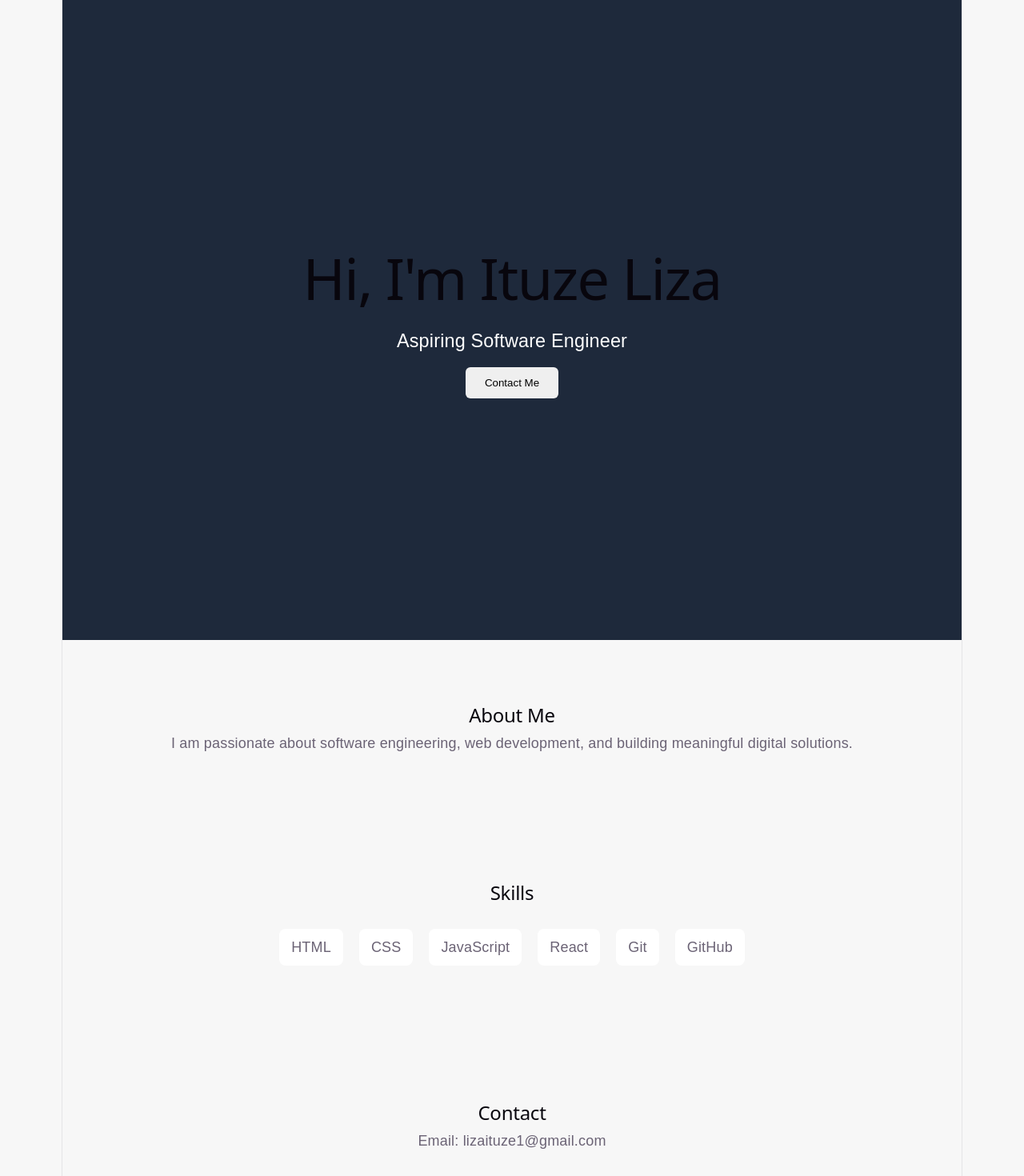
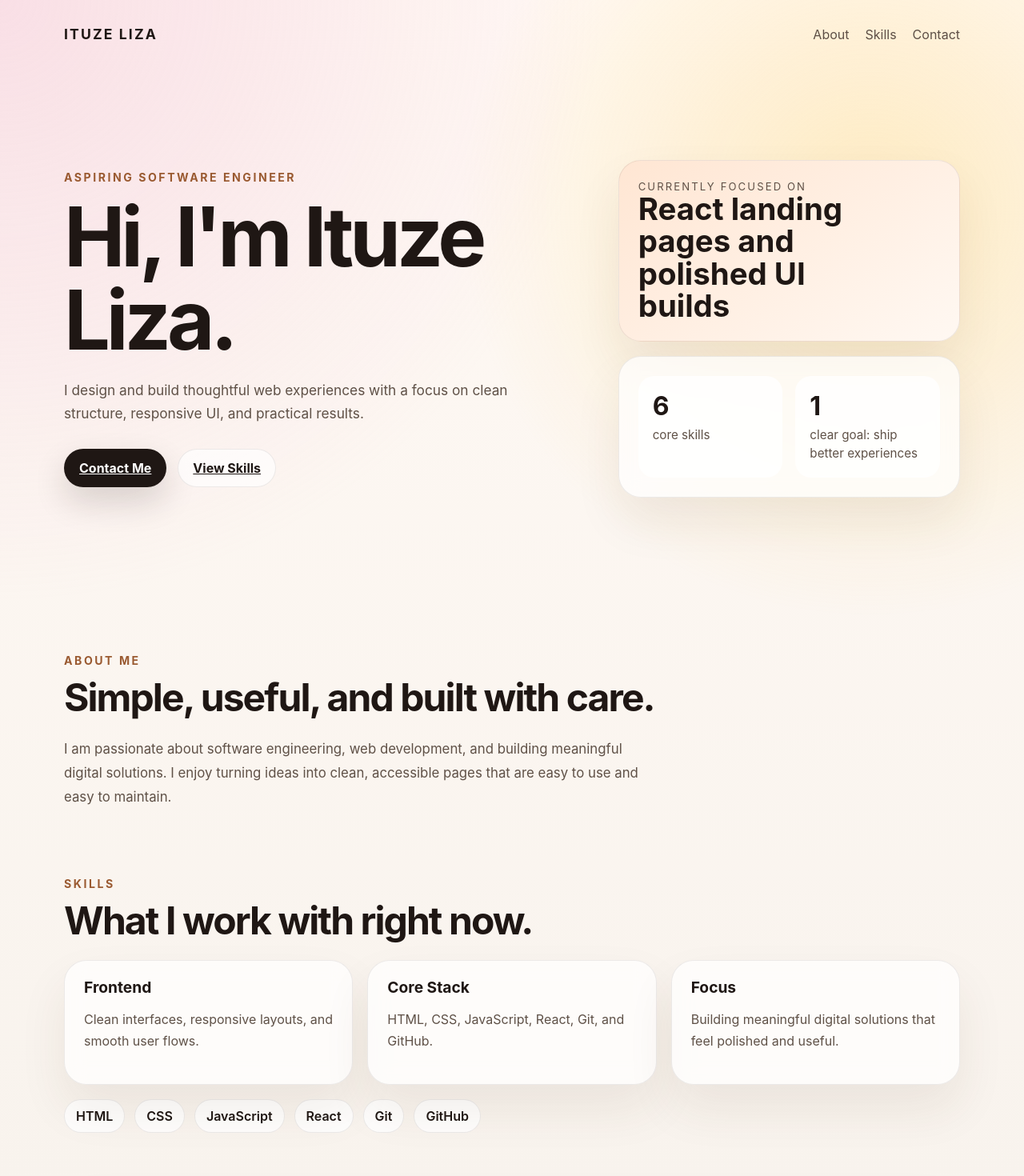
Before and after one commit to lizaituze/landingpage, a React (Vite) app: page / in a window 1280 px wide. Shown: the top 1470 px of the page at 80% size. Built offline with nearby package versions, Linux system fonts and the light colour scheme.

Commit message:
Refine portfolio landing page

```diff
--- a/src/App.css
+++ b/src/App.css
@@ -1,58 +1,335 @@
-* {
-  margin: 0;
-  padding: 0;
-  box-sizing: border-box;
+.page-shell {
+  position: relative;
+  overflow: hidden;
+  padding: 24px;
 }
 
-body {
-  font-family: Arial, sans-serif;
-  background: #f7f7f7;
+.page-shell::before {
+  content: "";
+  position: absolute;
+  inset: 0;
+  background:
+    radial-gradient(circle at top left, rgba(238, 174, 202, 0.35), transparent 35%),
+    radial-gradient(circle at 85% 15%, rgba(255, 209, 102, 0.35), transparent 28%),
+    linear-gradient(180deg, #fff9f4 0%, #f7f2ec 100%);
+  z-index: -1;
+}
+
+.topbar,
+.hero,
+.section {
+  width: min(1120px, 100%);
+  margin: 0 auto;
+}
+
+.topbar {
+  display: flex;
+  align-items: center;
+  justify-content: space-between;
+  gap: 20px;
+  padding: 8px 0 28px;
+}
+
+.brand,
+.nav a,
+.contact-card a {
+  color: inherit;
+  text-decoration: none;
+}
+
+.brand {
+  font-size: 1.1rem;
+  font-weight: 700;
+  letter-spacing: 0.12em;
+  text-transform: uppercase;
+}
+
+.nav {
+  display: flex;
+  gap: 20px;
+  flex-wrap: wrap;
+}
+
+.nav a {
+  color: #5d4f46;
 }
 
 .hero {
-  height: 100vh;
-  background: #1e293b;
-  color: white;
+  display: grid;
+  grid-template-columns: minmax(0, 1.4fr) minmax(280px, 0.9fr);
+  gap: 28px;
+  align-items: center;
+  min-height: calc(100svh - 120px);
+  padding: 40px 0 60px;
+}
 
-  display: flex;
-  flex-direction: column;
-  justify-content: center;
-  align-items: center;
+.hero-copy {
+  max-width: 680px;
+}
 
-  text-align: center;
+.eyebrow {
+  margin: 0 0 14px;
+  color: #9a5a31;
+  font-size: 0.88rem;
+  font-weight: 700;
+  letter-spacing: 0.18em;
+  text-transform: uppercase;
+}
+
+.hero h1,
+.section h2,
+.skill-card h3 {
+  margin: 0;
+  color: #1f1714;
+  line-height: 1.02;
 }
 
 .hero h1 {
-  font-size: 4rem;
+  font-size: clamp(3.3rem, 8vw, 6.5rem);
+  letter-spacing: -0.05em;
+  max-width: 10ch;
 }
 
-.hero p {
-  margin: 20px 0;
-  font-size: 1.3rem;
+.hero-text,
+.section-copy,
+.skill-card p,
+.contact-card p,
+.hero-card span {
+  color: #5f5147;
 }
 
-button {
-  padding: 12px 24px;
-  border: none;
-  cursor: pointer;
-  border-radius: 6px;
+.hero-text {
+  max-width: 58ch;
+  margin-top: 20px;
+  font-size: 1.08rem;
+  line-height: 1.7;
 }
 
-.about,
-.skills,
-.contact {
-  padding: 80px 20px;
-  text-align: center;
+.hero-actions {
+  display: flex;
+  gap: 14px;
+  flex-wrap: wrap;
+  margin-top: 30px;
+}
+
+.button {
+  display: inline-flex;
+  align-items: center;
+  justify-content: center;
+  min-height: 48px;
+  padding: 0 18px;
+  border-radius: 999px;
+  border: 1px solid transparent;
+  font-weight: 700;
+  transition:
+    transform 180ms ease,
+    box-shadow 180ms ease,
+    background-color 180ms ease,
+    border-color 180ms ease;
+}
+
+.button:hover {
+  transform: translateY(-1px);
+}
+
+.button-primary {
+  background: #1f1714;
+  color: #fff;
+  box-shadow: 0 18px 40px rgba(31, 23, 20, 0.16);
+}
+
+.button-secondary {
+  background: rgba(255, 255, 255, 0.66);
+  color: #1f1714;
+  border-color: rgba(31, 23, 20, 0.08);
+}
+
+.hero-panel {
+  display: grid;
+  gap: 18px;
+}
+
+.hero-card,
+.skill-card,
+.contact-card {
+  border: 1px solid rgba(31, 23, 20, 0.08);
+  border-radius: 28px;
+  background: rgba(255, 255, 255, 0.72);
+  backdrop-filter: blur(12px);
+  box-shadow: 0 30px 60px rgba(73, 47, 28, 0.08);
+}
+
+.hero-card {
+  padding: 24px;
+}
+
+.accent-card {
+  min-height: 188px;
+  display: flex;
+  flex-direction: column;
+  justify-content: space-between;
+  background: linear-gradient(145deg, #ffe6d3, #fff8f2);
+}
+
+.card-label {
+  font-size: 0.82rem;
+  text-transform: uppercase;
+  letter-spacing: 0.16em;
+}
+
+.accent-card strong {
+  max-width: 12ch;
+  color: #1f1714;
+  font-size: clamp(1.8rem, 3vw, 2.4rem);
+  line-height: 1.05;
+}
+
+.stats-grid {
+  display: grid;
+  grid-template-columns: repeat(2, minmax(0, 1fr));
+  gap: 16px;
+}
+
+.stats-grid div {
+  padding: 18px;
+  border-radius: 20px;
+  background: rgba(255, 255, 255, 0.78);
+}
+
+.stats-grid strong {
+  display: block;
+  color: #1f1714;
+  font-size: 2rem;
+}
+
+.stats-grid span {
+  display: block;
+  margin-top: 6px;
+  font-size: 0.95rem;
+  line-height: 1.5;
+}
+
+.section {
+  padding: 36px 0 12px;
+}
+
+.section-heading {
+  max-width: 760px;
+  margin-bottom: 24px;
+}
+
+.section h2 {
+  font-size: clamp(2rem, 4vw, 3rem);
+  letter-spacing: -0.04em;
+}
+
+.section-copy {
+  max-width: 68ch;
+  font-size: 1.05rem;
+  line-height: 1.8;
+}
+
+.about-section,
+.skills-section,
+.contact-section {
+  padding-top: 56px;
+}
+
+.skill-grid {
+  display: grid;
+  grid-template-columns: repeat(3, minmax(0, 1fr));
+  gap: 18px;
+}
+
+.skill-card {
+  padding: 24px;
+}
+
+.skill-card h3 {
+  margin-bottom: 12px;
+  font-size: 1.2rem;
+}
+
+.skill-card p {
+  line-height: 1.7;
 }
 
 .skill-list {
-  margin-top: 20px;
+  display: flex;
+  gap: 12px;
+  flex-wrap: wrap;
+  margin-top: 18px;
 }
 
 .skill-list span {
-  display: inline-block;
-  margin: 10px;
-  padding: 10px 15px;
-  background: white;
-  border-radius: 8px;
+  padding: 10px 14px;
+  border-radius: 999px;
+  background: rgba(255, 255, 255, 0.8);
+  border: 1px solid rgba(31, 23, 20, 0.08);
+  color: #1f1714;
+  font-weight: 600;
 }
+
+.contact-card {
+  display: flex;
+  align-items: center;
+  justify-content: space-between;
+  gap: 24px;
+  padding: 28px;
+}
+
+.contact-card p {
+  margin-top: 10px;
+  line-height: 1.7;
+}
+
+.contact-card a[href^="mailto:"] {
+  text-decoration: underline;
+  text-underline-offset: 0.18em;
+}
+
+@media (max-width: 900px) {
+  .hero,
+  .skill-grid,
+  .contact-card {
+    grid-template-columns: 1fr;
+  }
+
+  .hero,
+  .contact-card {
+    display: grid;
+  }
+
+  .topbar {
+    flex-direction: column;
+    align-items: flex-start;
+  }
+
+  .hero {
+    min-height: auto;
+    padding-top: 24px;
+  }
+}
+
+@media (max-width: 640px) {
+  .page-shell {
+    padding: 16px;
+  }
+
+  .nav {
+    gap: 14px;
+  }
+
+  .hero-actions,
+  .skill-list {
+    width: 100%;
+  }
+
+  .button {
+    width: 100%;
+  }
+
+  .stats-grid {
+    grid-template-columns: 1fr;
+  }
+}
--- a/src/App.jsx
+++ b/src/App.jsx
@@ -1,41 +1,125 @@
 import "./App.css";
+
+const skillGroups = [
+  {
+    title: "Frontend",
+    description: "Clean interfaces, responsive layouts, and smooth user flows.",
+  },
+  {
+    title: "Core Stack",
+    description: "HTML, CSS, JavaScript, React, Git, and GitHub.",
+  },
+  {
+    title: "Focus",
+    description: "Building meaningful digital solutions that feel polished and useful.",
+  },
+];
+
+const skillTags = ["HTML", "CSS", "JavaScript", "React", "Git", "GitHub"];
 
 function App() {
   return (
-    <>
-      <header className="hero">
-        <h1>Hi, I'm Ituze Liza</h1>
-        <p>Aspiring Software Engineer</p>
-        <a href="#contact">
-          <button>Contact Me</button>
+    <main className="page-shell">
+      <header className="topbar">
+        <a className="brand" href="#home">
+          Ituze Liza
         </a>
+
+        <nav className="nav" aria-label="Primary">
+          <a href="#about">About</a>
+          <a href="#skills">Skills</a>
+          <a href="#contact">Contact</a>
+        </nav>
       </header>
 
-      <section className="about">
-        <h2>About Me</h2>
-        <p>
-          I am passionate about software engineering, web development,
-          and building meaningful digital solutions.
+      <section id="home" className="hero">
+        <div className="hero-copy">
+          <p className="eyebrow">Aspiring Software Engineer</p>
+          <h1>Hi, I&apos;m Ituze Liza.</h1>
+          <p className="hero-text">
+            I design and build thoughtful web experiences with a focus on clean
+            structure, responsive UI, and practical results.
+          </p>
+
+          <div className="hero-actions">
+            <a className="button button-primary" href="#contact">
+              Contact Me
+            </a>
+            <a className="button button-secondary" href="#skills">
+              View Skills
+            </a>
+          </div>
+        </div>
+
+        <aside className="hero-panel" aria-label="Highlights">
+          <div className="hero-card accent-card">
+            <span className="card-label">Currently focused on</span>
+            <strong>React landing pages and polished UI builds</strong>
+          </div>
+
+          <div className="hero-card stats-grid">
+            <div>
+              <strong>6</strong>
+              <span>core skills</span>
+            </div>
+            <div>
+              <strong>1</strong>
+              <span>clear goal: ship better experiences</span>
+            </div>
+          </div>
+        </aside>
+      </section>
+
+      <section id="about" className="section about-section">
+        <div className="section-heading">
+          <p className="eyebrow">About Me</p>
+          <h2>Simple, useful, and built with care.</h2>
+        </div>
+        <p className="section-copy">
+          I am passionate about software engineering, web development, and
+          building meaningful digital solutions. I enjoy turning ideas into
+          clean, accessible pages that are easy to use and easy to maintain.
         </p>
       </section>
 
-      <section className="skills">
-        <h2>Skills</h2>
-        <div className="skill-list">
-          <span>HTML</span>
-          <span>CSS</span>
-          <span>JavaScript</span>
-          <span>React</span>
-          <span>Git</span>
-          <span>GitHub</span>
+      <section id="skills" className="section skills-section">
+        <div className="section-heading">
+          <p className="eyebrow">Skills</p>
+          <h2>What I work with right now.</h2>
+        </div>
+
+        <div className="skill-grid">
+          {skillGroups.map((group) => (
+            <article key={group.title} className="skill-card">
+              <h3>{group.title}</h3>
+              <p>{group.description}</p>
+            </article>
+          ))}
+        </div>
+
+        <div className="skill-list" aria-label="Skill tags">
+          {skillTags.map((skill) => (
+            <span key={skill}>{skill}</span>
+          ))}
         </div>
       </section>
 
-      <section id="contact" className="contact">
-        <h2>Contact</h2>
-        <p>Email: lizaituze1@gmail.com</p>
+      <section id="contact" className="section contact-section">
+        <div className="contact-card">
+          <div>
+            <p className="eyebrow">Contact</p>
+            <h2>Let&apos;s build something together.</h2>
+            <p>
+              Email me at <a href="mailto:lizaituze1@gmail.com">lizaituze1@gmail.com</a>
+            </p>
+          </div>
+
+          <a className="button button-primary" href="mailto:lizaituze1@gmail.com">
+            Send an Email
+          </a>
+        </div>
       </section>
-    </>
+    </main>
   );
 }
 
--- a/src/index.css
+++ b/src/index.css
@@ -1,111 +1,29 @@
-:root {
-  --text: #6b6375;
-  --text-h: #08060d;
-  --bg: #fff;
-  --border: #e5e4e7;
-  --code-bg: #f4f3ec;
-  --accent: #aa3bff;
-  --accent-bg: rgba(170, 59, 255, 0.1);
-  --accent-border: rgba(170, 59, 255, 0.5);
-  --social-bg: rgba(244, 243, 236, 0.5);
-  --shadow:
-    rgba(0, 0, 0, 0.1) 0 10px 15px -3px, rgba(0, 0, 0, 0.05) 0 4px 6px -2px;
-
-  --sans: system-ui, 'Segoe UI', Roboto, sans-serif;
-  --heading: system-ui, 'Segoe UI', Roboto, sans-serif;
-  --mono: ui-monospace, Consolas, monospace;
-
-  font: 18px/145% var(--sans);
-  letter-spacing: 0.18px;
-  color-scheme: light dark;
-  color: var(--text);
-  background: var(--bg);
-  font-synthesis: none;
+body {
+  margin: 0;
+  min-width: 320px;
+  font-family: Inter, "Segoe UI", "Helvetica Neue", Arial, sans-serif;
+  color: #1f1714;
+  background: #f7f2ec;
   text-rendering: optimizeLegibility;
   -webkit-font-smoothing: antialiased;
   -moz-osx-font-smoothing: grayscale;
-
-  @media (max-width: 1024px) {
-    font-size: 16px;
-  }
-}
-
-@media (prefers-color-scheme: dark) {
-  :root {
-    --text: #9ca3af;
-    --text-h: #f3f4f6;
-    --bg: #16171d;
-    --border: #2e303a;
-    --code-bg: #1f2028;
-    --accent: #c084fc;
-    --accent-bg: rgba(192, 132, 252, 0.15);
-    --accent-border: rgba(192, 132, 252, 0.5);
-    --social-bg: rgba(47, 48, 58, 0.5);
-    --shadow:
-      rgba(0, 0, 0, 0.4) 0 10px 15px -3px, rgba(0, 0, 0, 0.25) 0 4px 6px -2px;
-  }
-
-  #social .button-icon {
-    filter: invert(1) brightness(2);
-  }
-}
-
-body {
-  margin: 0;
 }
 
 #root {
-  width: 1126px;
-  max-width: 100%;
-  margin: 0 auto;
-  text-align: center;
-  border-inline: 1px solid var(--border);
+  min-height: 100vh;
   min-height: 100svh;
-  display: flex;
-  flex-direction: column;
+}
+
+* {
   box-sizing: border-box;
 }
 
-h1,
-h2 {
-  font-family: var(--heading);
-  font-weight: 500;
-  color: var(--text-h);
+a {
+  color: inherit;
 }
 
-h1 {
-  font-size: 56px;
-  letter-spacing: -1.68px;
-  margin: 32px 0;
-  @media (max-width: 1024px) {
-    font-size: 36px;
-    margin: 20px 0;
-  }
+img,
+svg {
+  display: block;
+  max-width: 100%;
 }
-h2 {
-  font-size: 24px;
-  line-height: 118%;
-  letter-spacing: -0.24px;
-  margin: 0 0 8px;
-  @media (max-width: 1024px) {
-    font-size: 20px;
-  }
-}
-p {
-  margin: 0;
-}
-
-code,
-.counter {
-  font-family: var(--mono);
-  display: inline-flex;
-  border-radius: 4px;
-  color: var(--text-h);
-}
-
-code {
-  font-size: 15px;
-  line-height: 135%;
-  padding: 4px 8px;
-  background: var(--code-bg);
-}
```
